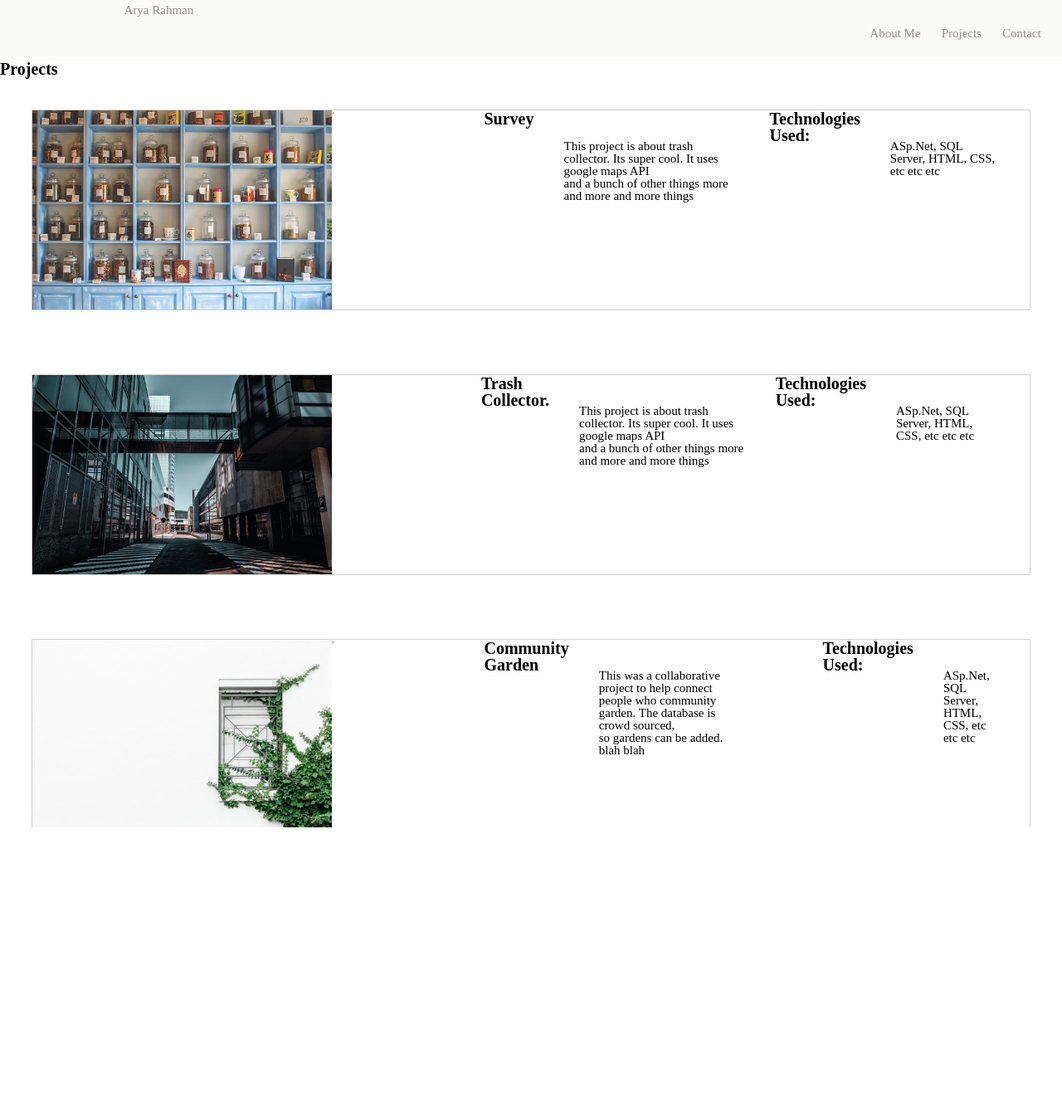
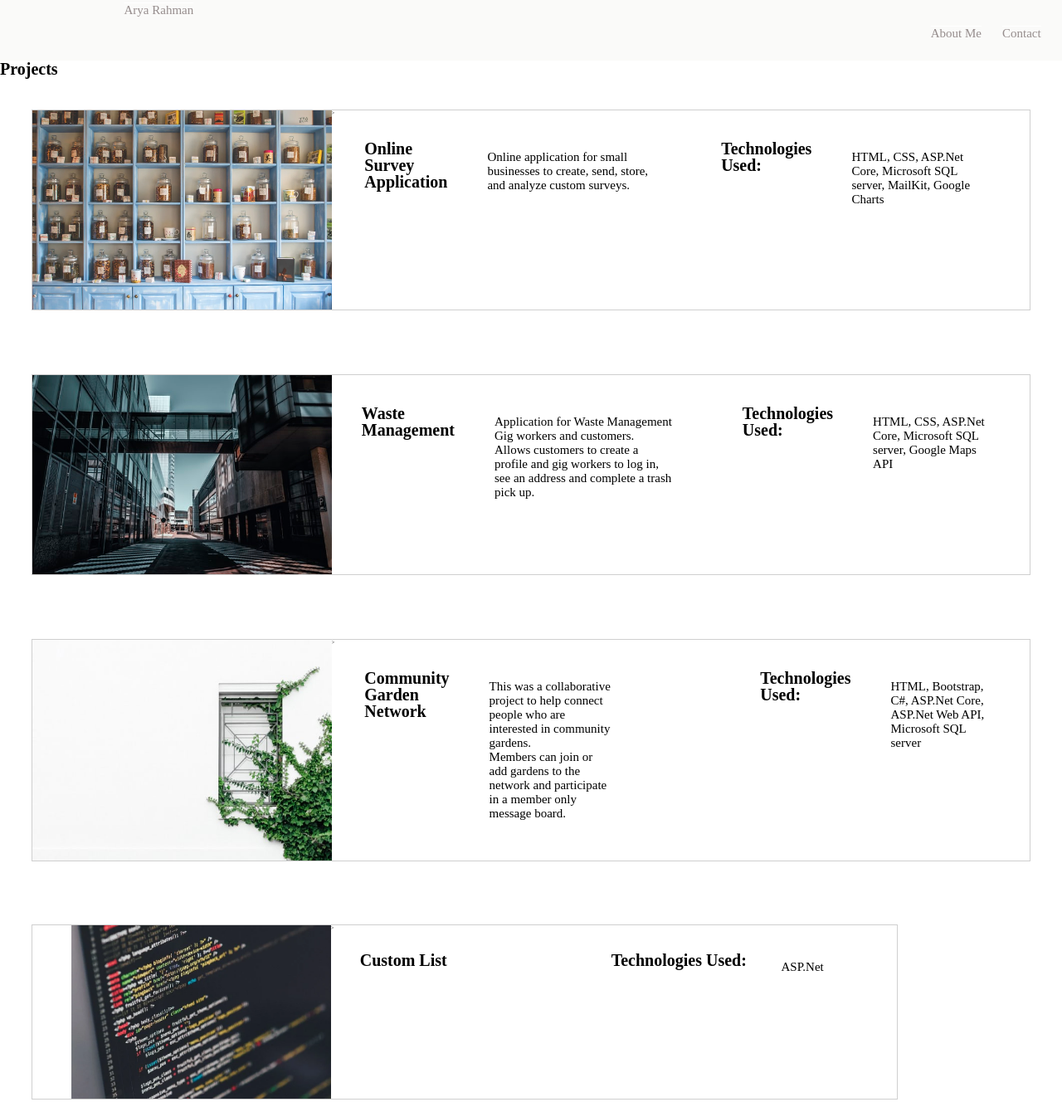
Before and after one commit to flyerb/MyPortfolio, a plain HTML site: page projects.html in a window 1280 px wide. Shown: the part 20-1354 px from the top of the page at 83% size. Drawn offline with Linux system fonts and the light colour scheme; a web font is replaced by a local one.

Commit message:
changed formatting

```diff
--- a/less/index.less
+++ b/less/index.less
@@ -232,9 +232,10 @@ p, a{
 .SkillsSection {
 	margin-top: 5%;
 	display: flex;
+	font-size:1.5rem;
+	word-spacing: 30%;
 
-	justify-content: center;
-	font-size:1.5rem;
+
 
 }
 
@@ -246,7 +247,7 @@ p, a{
 	margin: 0% 4%;
 	padding: 2%;
 	display: flex;
-	justify-content: space-around;
+	justify-content: center;
 	font-size: 1.5rem;
 	line-height: 1.5em;
 
@@ -265,6 +266,17 @@ p, a{
 			}
 		}
 	}
+	ul {
+
+		padding: 1px;
+		padding-left: 100px;
+	  }
+
+	.Lsection{
+		display: flex;
+		flex-direction: column;
+	}
+
 	.social-icons {
 		text-align: center;
 		}
@@ -350,12 +362,13 @@ p, a{
 
 	}
 
-	.Projects h3{
-		padding-left: 15%;
+	.Projects h3, h4{
+		padding-left: 3%;
+		padding-top: 3%;
 	}
 	.Projects p{
-		margin: 3%;
-
+		margin: 4%;
+		line-height: normal;
 	}
 
 	.Projects div{
@@ -365,3 +378,7 @@ p, a{
 
 		border: rgba(0, 0, 0, 0.19) 1px solid;
 	}
+
+	.ProjectOne{
+		display: flex;
+	}
--- a/projects.html
+++ b/projects.html
@@ -20,7 +20,6 @@
     </ul>
   <nav>
     <a href="about.html">About Me</a>
-    <a href="projects.html">Projects</a>
     <a href="contact.html">Contact</a>
   </nav>
   </header>
@@ -28,54 +27,57 @@
 
     <h3>Projects</h3>
   <section class = "Projects">
-    <div class = ProjectOne>
+    <div class ="ProjectOne">
+
 
         <img src="images/shelf.webp" alt="Shelves filled with glass jars of tea leaves">>
 
-        <h3>Survey</h3>
+
+        <h3>Online Survey Application</h3>
         <p>
-          This project is about trash collector. Its super cool. It uses google maps API <br>
-          and a bunch of other things more and more and more things
+          Online application for small businesses to create, send, store, and analyze custom surveys. <br>
+        </p>
+
+        <h4>Technologies Used:</h4>
+        <p>
+          HTML, CSS, ASP.Net Core, Microsoft SQL server, MailKit, Google Charts
+        </p>
+    </div>
+
+
+      <div class = "ProjectTwo">
+
+        <img src="images/Trash.jfif" alt="A photo of a clean city street">
+        <h3>Waste Management</h3>
+        <p> Application for Waste Management Gig workers and customers.  <br>
+        Allows customers to create a profile and gig workers to log in, see an address and complete a trash pick up.
         </p>
         <h4>Technologies Used:</h4>
         <p>
-          ASp.Net, SQL Server, HTML, CSS, etc etc etc
-        </p>
-      </div>
-      <div class = "ProjectTwo">
-
-        <img src="images/Trash.jfif" alt="A photo of a clean city street">
-        <h3>Trash Collector.</h3>
-        <p> This project is about trash collector. Its super cool. It uses google maps API <br>
-        and a bunch of other things more and more and more things
-        </p>
-        <h4>Technologies Used:</h4>
-        <p>
-          ASp.Net, SQL Server, HTML, CSS, etc etc etc
+          HTML, CSS, ASP.Net Core, Microsoft SQL server, Google Maps API
         </p>
     </div>
     <div class = "ProjectThree">
 
         <img src="images/Garden (1).jfif" alt="White background with ivy growing on right side, through a window"></imgsrc>>
-        <h3>Community Garden </h3>
-        <p>This was a collaborative project to help connect people who community garden. The database is crowd sourced, <br>
-          so gardens can be added. blah blah </p>
+        <h3>Community Garden Network</h3>
+        <p>This was a collaborative project to help connect people who are interested in community gardens.<br>
+        Members can join or add gardens to the network and participate in a member only message board. </p>
       </p>
       <h4>Technologies Used:</h4>
       <p>
-        ASp.Net, SQL Server, HTML, CSS, etc etc etc
+        HTML, Bootstrap, C#, ASP.Net Core, ASP.Net Web API, Microsoft SQL server
       </p>
     </div>
     <div class = "ProjectFour">
 
         <img src="images/code.webp" alt="Image of computer with code"></imgsrc>>
-        <h3>String thing </h3>
-        <p>This was a collaborative project to help connect people who community garden. The database is crowd sourced, <br>
-          so gardens can be added. blah blah </p>
+        <h3>Custom List </h3>
+        <p> </p>
       </p>
       <h4>Technologies Used:</h4>
       <p>
-        ASp.Net, SQL Server, HTML, CSS, etc etc etc
+        ASP.Net
       </p>
     </div>
   </section>
```
Also changed, not shown: about.html (+1 -1 lines), contact.html (+7 -2 lines), index.html (+6 -6 lines), css/index.css.
